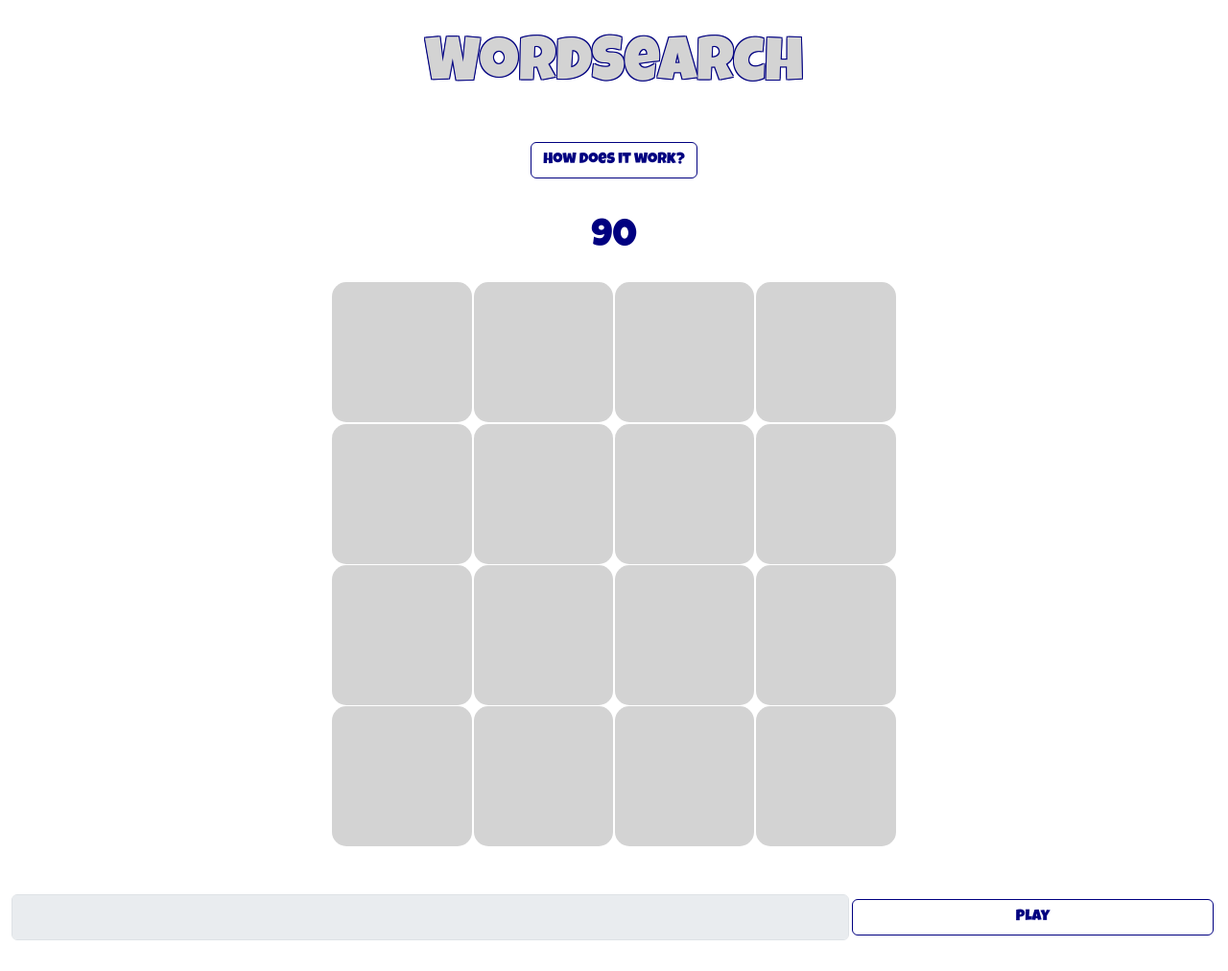
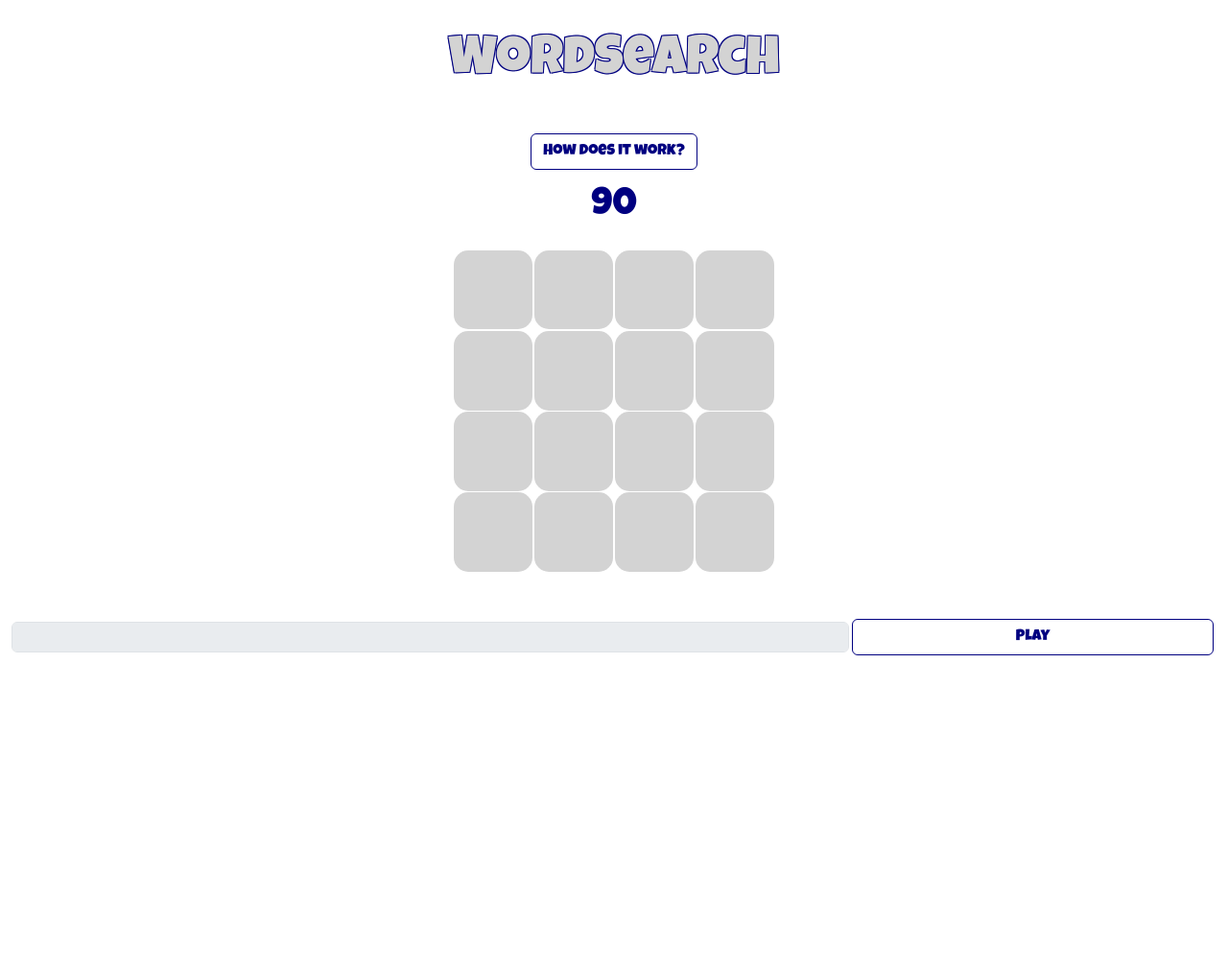
Before and after one commit to tdot123-1/word-games, a Flask app: page /word-search in a window 1280 px wide. Shown: the part 59-1071 px from the top of the page at 96% size. After the commit the page ends 742 px from the top, so only its background shows below. Run offline with Flask 3, Linux system fonts and the light colour scheme.

Commit message:
updated readme

```diff
--- a/word_games_app/static/word-games/styles.css
+++ b/word_games_app/static/word-games/styles.css
@@ -105,7 +105,7 @@ body {
 }
 
 .game-page h1 {
-    font-size: 4rem;
+    font-size: 3.5rem;
 }
 
 .custom-rules-box .custom-btn-dimensions {
@@ -257,4 +257,17 @@ table {
         width: 10%;
     }
 
+    .custom-rules-box {
+        margin-bottom: 0.5rem;
+    }
+
+    .custom-text-input {
+        height: 2rem;
+    }
+
+    .letters-grid {
+        width: 60%;
+        margin: auto;
+    }
+
 }
--- a/word_games_app/templates/word-games/word-search.html
+++ b/word_games_app/templates/word-games/word-search.html
@@ -17,7 +17,7 @@
     <div class="timer-box luckiest-guy-regular">
         <p><span id="timer">90</span></p>
     </div>
-    <div class="row justify-content-center">
+    <div class="row justify-content-center letters-grid">
         <div class="custom-word-container luckiest-guy-regular">
             <div class="custom-square-input guess-1"></div>
             <div class="custom-square-input guess-1"></div>
```
Also changed, not shown: README.md.
